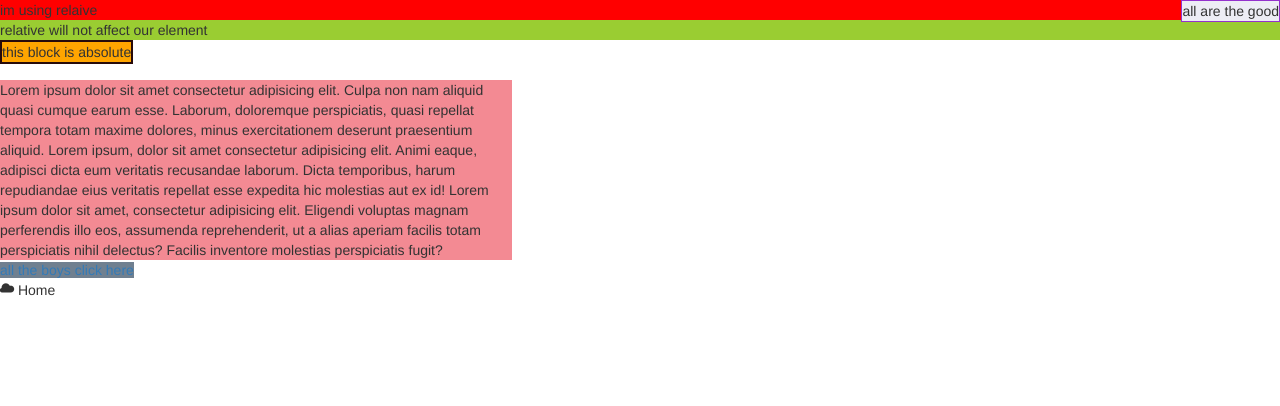
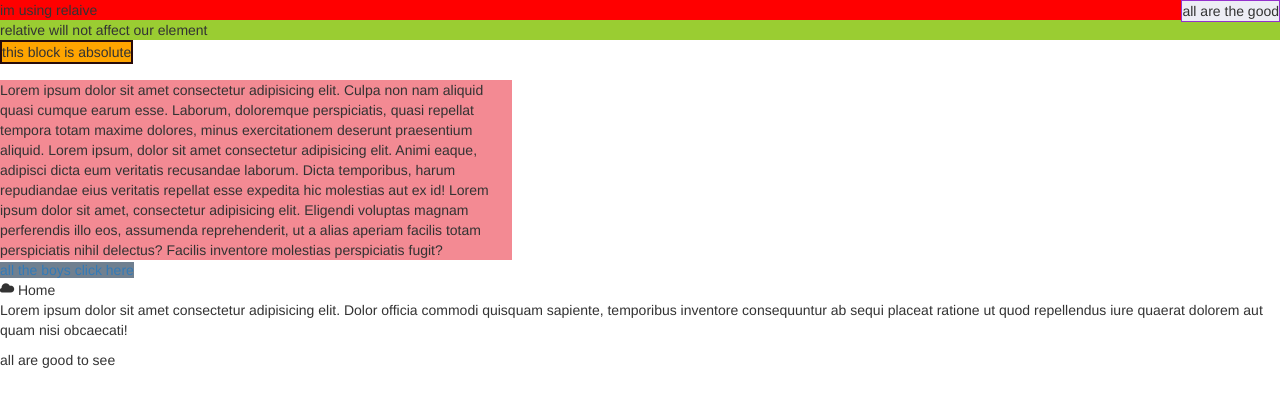
Before and after one commit to JagadeeshwaranKanakaraj/htmlday1, a plain HTML site: page Index.html in a window 1280 px wide. Drawn offline with nearby package versions, Linux system fonts and the light colour scheme.

Commit message:
new change

```diff
--- a/Index.html
+++ b/Index.html
@@ -36,6 +36,10 @@ im using relaive
    <i class="glyphicon glyphicon-cloud home" ></i>
    Home
 </div>
+<p>
+   Lorem ipsum dolor sit amet consectetur adipisicing elit. Dolor officia commodi quisquam sapiente, temporibus inventore consequuntur ab sequi placeat ratione ut quod repellendus iure quaerat dolorem aut quam nisi obcaecati!
+</p>
+all are good to see
 </body>
 
 </html>
```
